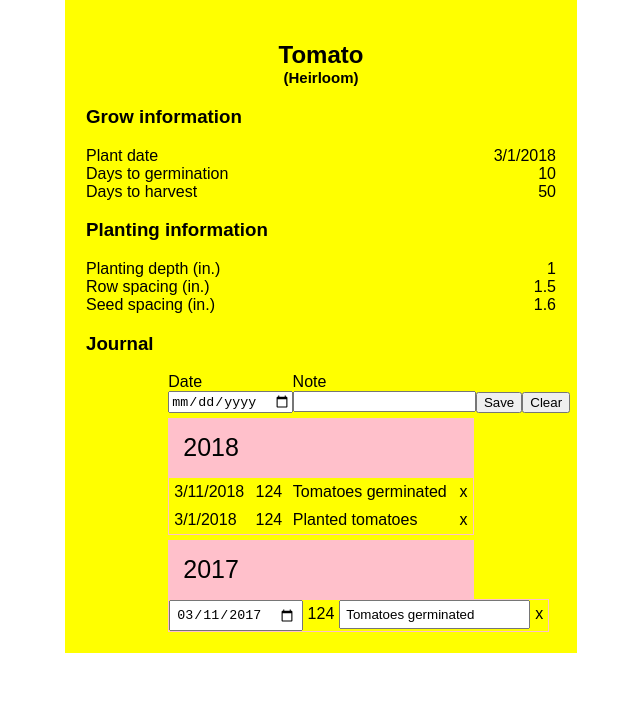
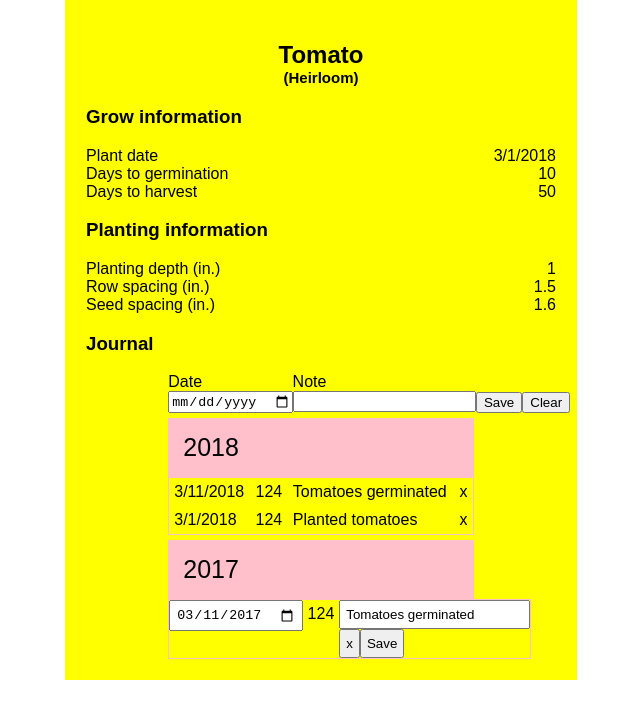
Before and after one commit to ryandabler/mcgregor, a React (Create React App) app: page /garden/124 in a window 1280 px wide. Both pictures are taken after a click on the element "3/11/2017". Shown: the top 718 px of the page, without its empty margins (319-959 px from the left). Built offline with nearby package versions, Linux system fonts and the light colour scheme.

Commit message:
can now save inline edited journal entries

```diff
--- a/src/actions.js
+++ b/src/actions.js
@@ -28,6 +28,12 @@ export const editJournalEntry = id => ({
     id
 });
 
+export const SAVE_JOURNAL_ENTRY = "SAVE_JOURNAL_ENTRY";
+export const saveJournalEntry = values => ({
+    type: SAVE_JOURNAL_ENTRY,
+    values
+});
+
 export const CANCEL_EDIT_JOURNAL_ENTRY = "CANCEL_EDIT_JOURNAL_ENTRY";
 export const cancelEditJournalEntry = () => ({
     type: CANCEL_EDIT_JOURNAL_ENTRY,
--- a/src/components/journal-entry.js
+++ b/src/components/journal-entry.js
@@ -1,7 +1,7 @@
 import React from "react";
 import PropTypes from "prop-types";
 import { connect } from "react-redux";
-import { deleteJournalEntry, editJournalEntry, cancelEditJournalEntry } from "../actions";
+import { deleteJournalEntry, editJournalEntry, saveJournalEntry, cancelEditJournalEntry } from "../actions";
 import { makeISODate } from "../utilities";
 
 import "./journal-entry.css";
@@ -19,6 +19,19 @@ export function JournalEntry(props) {
         props.dispatch(editJournalEntry(props.id));
     }
 
+    function save(e) {
+        e.preventDefault();
+
+        const newValues = { id: props.id };
+        Object.keys(e.target.elements).forEach(key => {
+            const name = e.target.elements[key].name;
+            if (name) newValues[name] = e.target.elements[key].value;
+        });
+
+        cancel();
+        props.dispatch(saveJournalEntry(newValues));
+    }
+
     if (props.status !== "editing") {
         return (
             <div className="journal-entry">
@@ -30,12 +43,13 @@ export function JournalEntry(props) {
         );
     } else {
         return (
-            <div className="journal-entry">
-                <input type="date" defaultValue={makeISODate(props.date)} />
+            <form onSubmit={save} className="journal-entry">
+                <input type="date" name="date" defaultValue={makeISODate(props.date)} />
                 <span>{props.scope}</span>
-                <input type="text" defaultValue={props.text} />
-                <span onClick={cancelEditing} className="x">x</span>
-            </div>
+                <input type="text" name="text" defaultValue={props.text} />
+                <button type="button" onClick={cancelEditing} className="x">x</button>
+                <input type="submit" value="Save" />
+            </form>
         );
     }
 }
--- a/src/reducer.js
+++ b/src/reducer.js
@@ -4,6 +4,7 @@ import {
     CREATE_JOURNAL_ENTRY,
     DELETE_JOURNAL_ENTRY,
     EDIT_JOURNAL_ENTRY,
+    SAVE_JOURNAL_ENTRY,
     CANCEL_EDIT_JOURNAL_ENTRY
 } from "./actions";
 
@@ -117,6 +118,19 @@ export const gardenReducer = (state=initialState, action) => {
                 journal
             } }
         );
+    } else if (action.type === SAVE_JOURNAL_ENTRY) {
+        const entry = state.garden.journal.find(item => item.id === action.values.id);
+        const newEntry = Object.assign({}, entry, action.values);
+        const journal = state.garden.journal.filter(item => item.id !== action.values.id);
+
+        return Object.assign({}, state, {
+            garden: {
+                id: state.garden.id,
+                status: state.garden.status,
+                crops: state.garden.crops,
+                journal: [...journal, newEntry]
+            } }
+        );
     } else if (action.type === CANCEL_EDIT_JOURNAL_ENTRY) {
         const journal = state.garden.journal.map(item => ({
             id: item.id,
```
